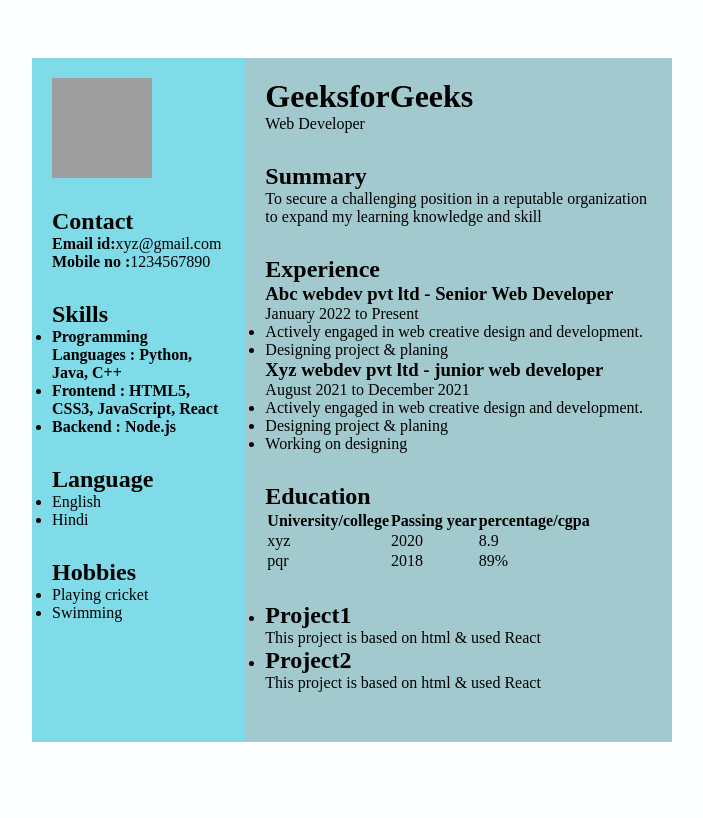
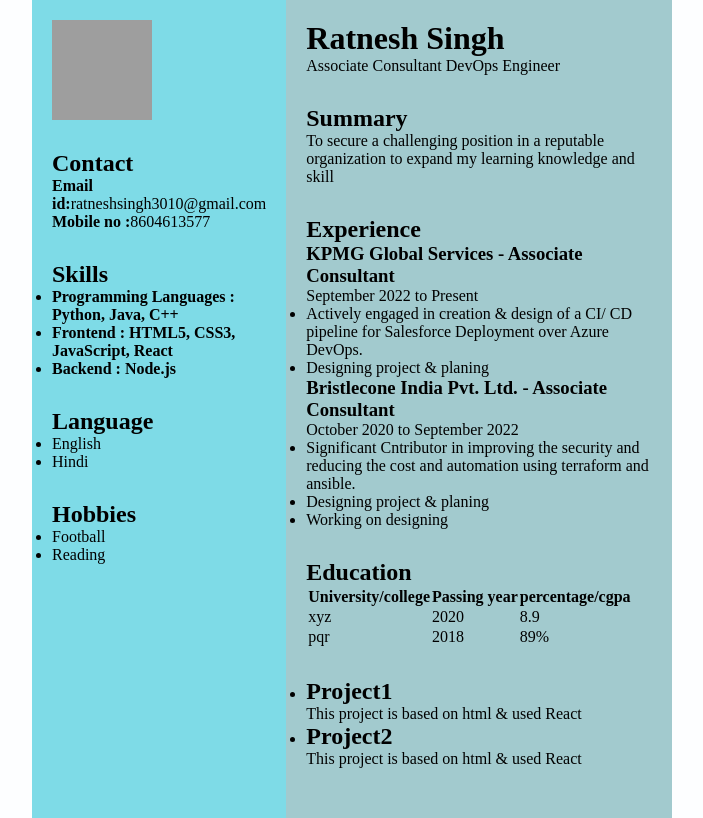
Before and after one commit to ratneshsingh26/resume-html5, a plain HTML site: page index.html in a window 1280 px wide. Shown: the whole page, without its empty margins (288-991 px from the left). Drawn offline with Linux system fonts and the light colour scheme; grey boxes are pictures that could not be loaded.

Commit message:
Update index.html

```diff
--- a/index.html
+++ b/index.html
@@ -19,8 +19,8 @@
 			</div>
 			<div class="Contact">
 				<h2>Contact</h2>
-				<p><b>Email id:</b>xyz@gmail.com</p>
-				<p><b>Mobile no :</b>1234567890</p>
+				<p><b>Email id:</b>ratneshsingh3010@gmail.com</p>
+				<p><b>Mobile no :</b>8604613577</p>
 			</div>
 			<div class="Skills">
 				<h2>Skills</h2>
@@ -42,17 +42,18 @@
 			<div class="Hobbies">
 				<h2>Hobbies</h2>
 				<ul>
-					<li>Playing cricket</li>
-					<li>Swimming</li>
+					<li>Football</li>
+					<li>Reading</li>
 				</ul>
 			</div>
 		</div>
 		<div class="right">
 			<div class="name">
-				<h1>GeeksforGeeks</h1>
+				<h1>Ratnesh Singh</h1>
 			</div>
 			<div class="title">
-				<p>Web Developer</p>
+				<p>Associate Consultant
+				DevOps Engineer</p>
 			</div>
 			<div class="Summary">
 				<h2>Summary</h2>
@@ -63,18 +64,18 @@
 			</div>
 			<div class="Experience">
 				<h2>Experience</h2>
-				<h3>Abc webdev pvt ltd - Senior Web Developer</h3>
-				<p>January 2022 to Present</p>
+				<h3>KPMG Global Services - Associate Consultant</h3>
+				<p>September 2022 to Present</p>
 				<ul>
-					<li>Actively engaged in web creative
-					design and development.</li>
+					<li>Actively engaged in creation & design of a CI/ CD pipeline
+					for Salesforce Deployment over Azure DevOps.</li>
 					<li>Designing project & planing</li>
 				</ul>
-				<h3>Xyz webdev pvt ltd - junior web developer</h3>
-				<p>August 2021 to December 2021</p>
+				<h3>Bristlecone India Pvt. Ltd. - Associate Consultant</h3>
+				<p>October 2020 to September 2022 </p>
 				<ul>
-					<li>Actively engaged in web creative
-					design and development.</li>
+					<li>Significant Cntributor in improving the security and reducing the cost
+					and automation using terraform and ansible.</li>
 					<li>Designing project & planing</li>
 					<li>Working on designing</li>
 				</ul>
```
